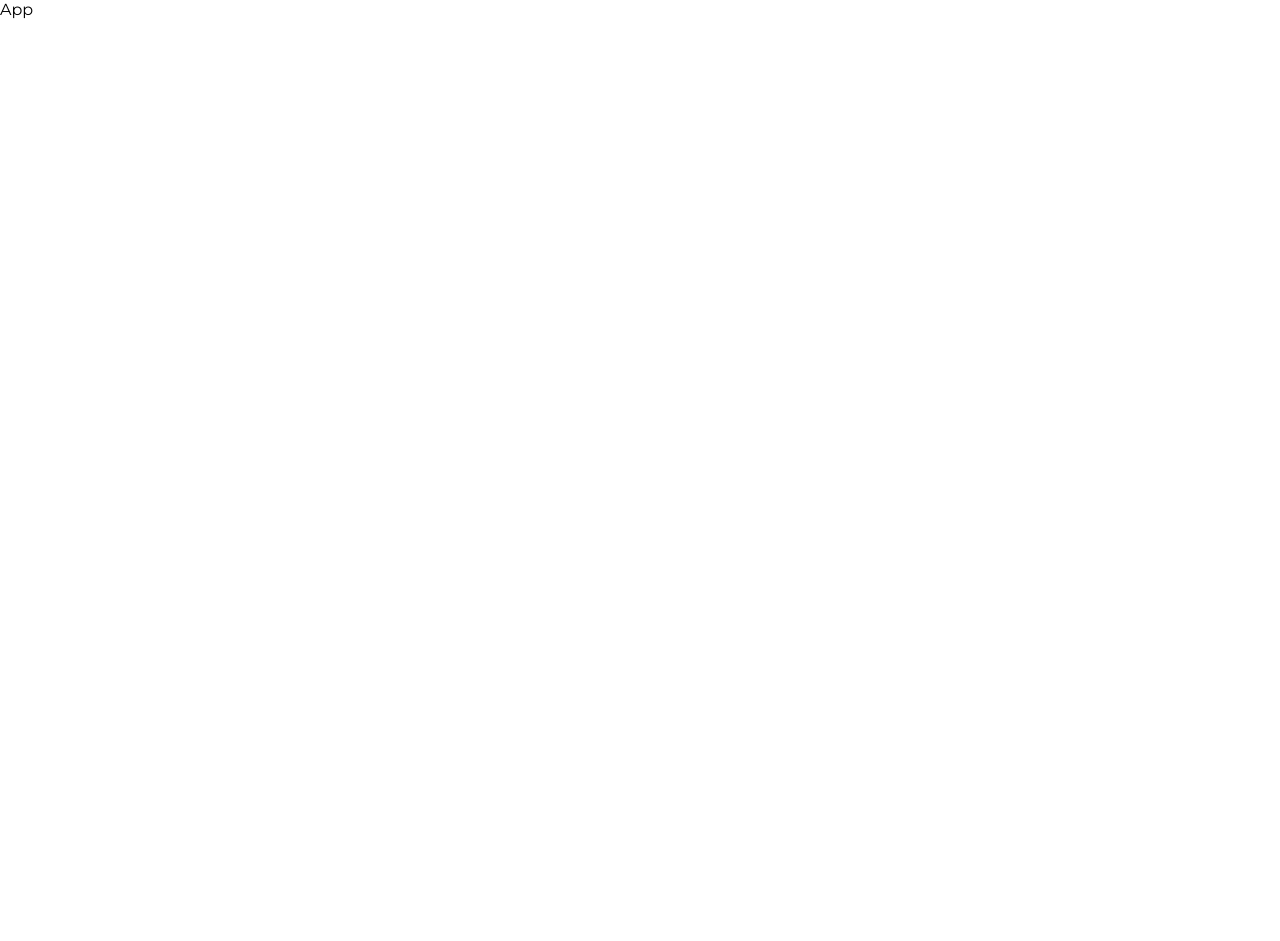
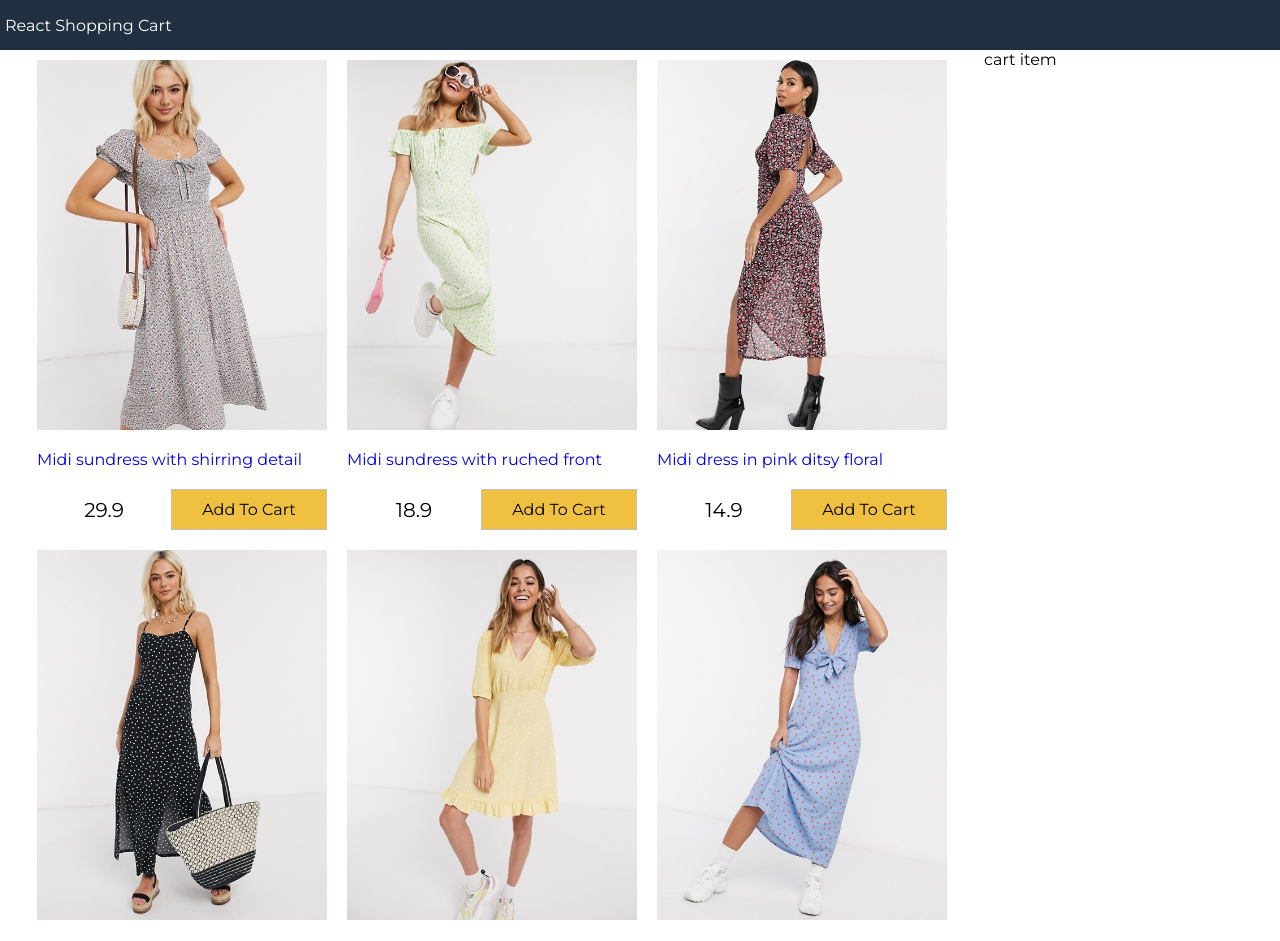
Before and after one commit to mfrancislie/react-redux-shoppingcart, a React (Create React App) app: page / in a window 1280 px wide. Shown: the top 941 px of the page. Before the commit the page ends 800 px from the top, so only its background shows below. Built offline with nearby package versions, Linux system fonts and the light colour scheme.

Commit message:
create product component

```diff
--- a/src/App.js
+++ b/src/App.js
@@ -1,8 +1,36 @@
 // feature 1
 import React from 'react';
+import Products from './components/Products';
+import data from './data.json';
 
-const App = () => {
-  return <div>App</div>;
-};
+class App extends React.Component {
+  constructor() {
+    super();
+    this.state = {
+      products: data.products,
+      size: '',
+      sort: '',
+    };
+  }
+
+  render() {
+    return (
+      <div className="grid-container">
+        <header>
+          <a href="/">React Shopping Cart</a>
+        </header>
+        <main>
+          <div className="content">
+            <div className="main">
+              <Products products={this.state.products}></Products>
+            </div>
+            <div className="sidebar">cart item</div>
+          </div>
+        </main>
+        <footer>All right is reserved.</footer>
+      </div>
+    );
+  }
+}
 
 export default App;
--- /dev/null
+++ b/src/components/Products.js
@@ -0,0 +1,31 @@
+import React, { Component } from 'react';
+
+export default class Products extends Component {
+  render() {
+    return (
+      <div>
+        <ul className="products">
+          {this.props.products.map((product) => (
+            <li key={product._id}>
+              <div className="product">
+                <a href={'#' + product._id}>
+                  <img src={product.image} alt={product.title}></img>
+                  <p>{product.title}</p>
+                </a>
+                <div className="product-price">
+                  <div>{product.price}</div>
+                  <button
+                    onClick={() => this.props.addToCart(product)}
+                    className="button primary"
+                  >
+                    Add To Cart
+                  </button>
+                </div>
+              </div>
+            </li>
+          ))}
+        </ul>
+      </div>
+    );
+  }
+}
--- /dev/null
+++ b/src/data.json
@@ -0,0 +1,52 @@
+{
+    "products": [
+      {
+        "_id": "dress1",
+        "image": "/images/dress1.jpg",
+        "title": "Midi sundress with shirring detail",
+        "description": "This is for all the latest trends, no matter who you are, where you’re from and what you’re up to. Exclusive to ASOS, our universal brand is here for you, and comes in all our fit ranges: ASOS Curve, Tall, Petite and Maternity. Created by us, styled by you.",
+        "availableSizes": ["X", "L", "XL", "XXL"],
+        "price": 29.9
+      },
+      {
+        "_id": "dress2",
+        "image": "/images/dress2.jpg",
+        "title": "Midi sundress with ruched front",
+        "description": "This is for all the latest trends, no matter who you are, where you’re from and what you’re up to. Exclusive to ASOS, our universal brand is here for you, and comes in all our fit ranges: ASOS Curve, Tall, Petite and Maternity. Created by us, styled by you.",
+        "availableSizes": ["X", "M", "L"],
+        "price": 18.9
+      },
+      {
+        "_id": "dress3",
+        "image": "/images/dress3.jpg",
+        "title": "Midi dress in pink ditsy floral",
+        "description": "This is for all the latest trends, no matter who you are, where you’re from and what you’re up to. Exclusive to ASOS, our universal brand is here for you, and comes in all our fit ranges: ASOS Curve, Tall, Petite and Maternity. Created by us, styled by you.",
+        "availableSizes": ["X", "M", "L"],
+        "price": 14.9
+      },
+      {
+        "_id": "dress4",
+        "image": "/images/dress4.jpg",
+        "title": "cami maxi dress in polka dot",
+        "description": "This is for all the latest trends, no matter who you are, where you’re from and what you’re up to. Exclusive to ASOS, our universal brand is here for you, and comes in all our fit ranges: ASOS Curve, Tall, Petite and Maternity. Created by us, styled by you.",
+        "availableSizes": ["XL"],
+        "price": 25.9
+      },
+      {
+        "_id": "dress5",
+        "image": "/images/dress5.jpg",
+        "title": "Frill mini dress in yellow polka dot",
+        "description": "This is for all the latest trends, no matter who you are, where you’re from and what you’re up to. Exclusive to ASOS, our universal brand is here for you, and comes in all our fit ranges: ASOS Curve, Tall, Petite and Maternity. Created by us, styled by you.",
+        "availableSizes": ["X", "L", "XL"],
+        "price": 10.9
+      },
+      {
+        "_id": "dress6",
+        "image": "/images/dress6.jpg",
+        "title": "Midi tea dress in blue and red spot",
+        "description": "This is for all the latest trends, no matter who you are, where you’re from and what you’re up to. Exclusive to ASOS, our universal brand is here for you, and comes in all our fit ranges: ASOS Curve, Tall, Petite and Maternity. Created by us, styled by you.",
+        "availableSizes": ["XL", "XXL"],
+        "price": 49.9
+      }
+    ]
+  }
--- a/src/index.css
+++ b/src/index.css
@@ -1,3 +1,4 @@
+/* css styles */
 @import url('https://fonts.googleapis.com/css2?family=Montserrat&display=swap');
 
 html {
@@ -62,7 +63,6 @@ footer {
 .content {
   display: flex;
   flex-wrap: wrap;
-  background-color: red;
 }
 .main {
   flex: 4 60rem;
```
